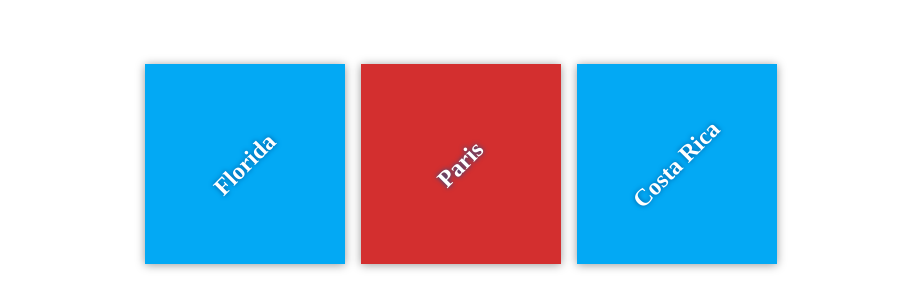
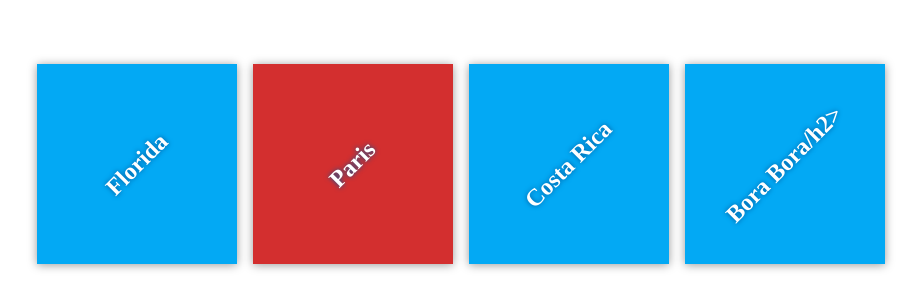
Before and after one commit to msasterisk/my-travel-plans, a plain HTML site: page index.html in a window 1280 px wide. Shown: the part 236-544 px from the top of the page, without its empty margins (179-1100 px from the left). Drawn offline with Linux system fonts and the light colour scheme; files that its build step writes are made by us from their sources.

Commit message:
New destination added by Andra

```diff
--- a/index.html
+++ b/index.html
@@ -21,6 +21,10 @@
             <div class="destination" id="Costa Rica">
                     <h2>Costa Rica</h2>
             </div>
+
+            <div class="destination" id="Bora Bora">
+                    <h2>Bora Bora/h2>
+            </div>
         </div>
     </div>
 
```
